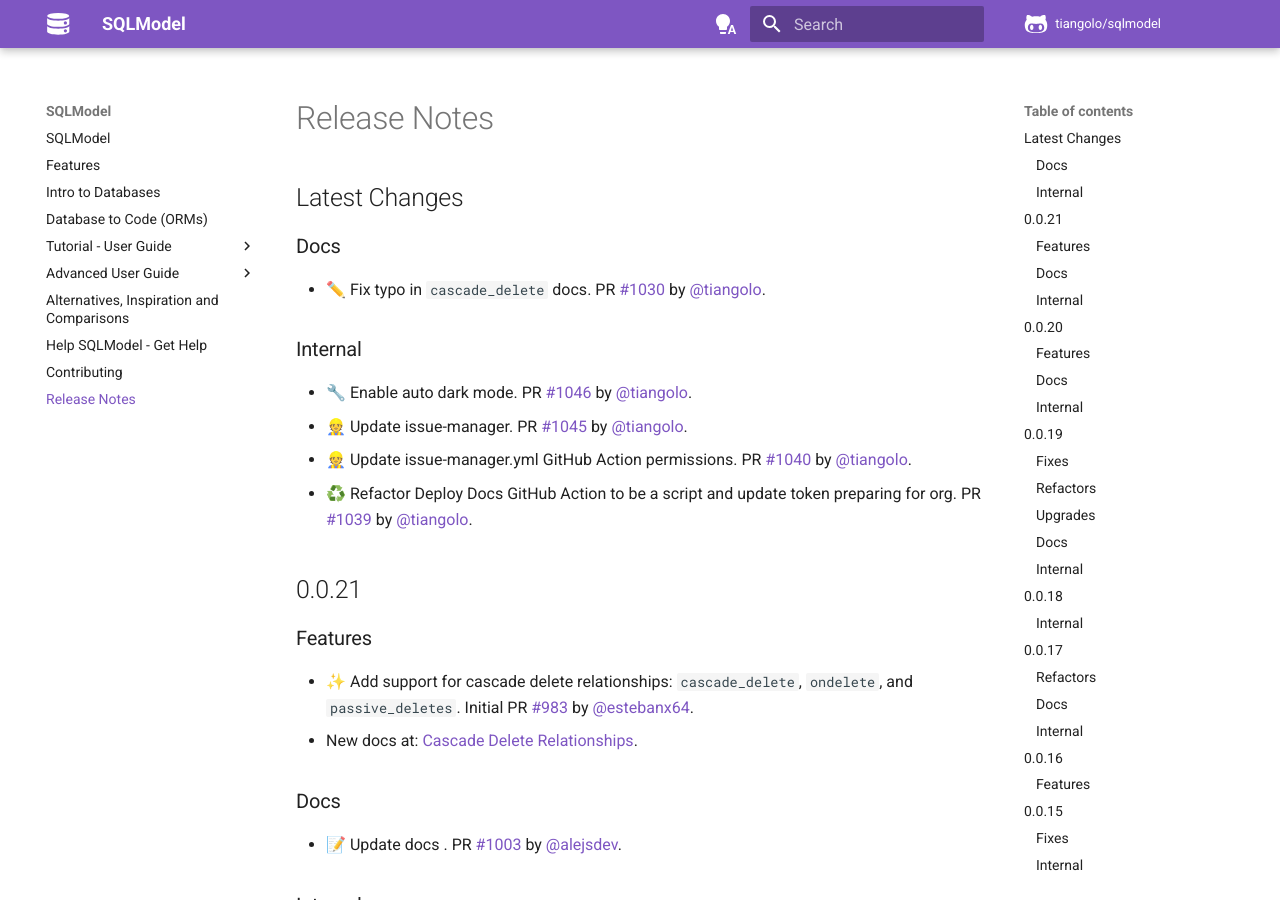
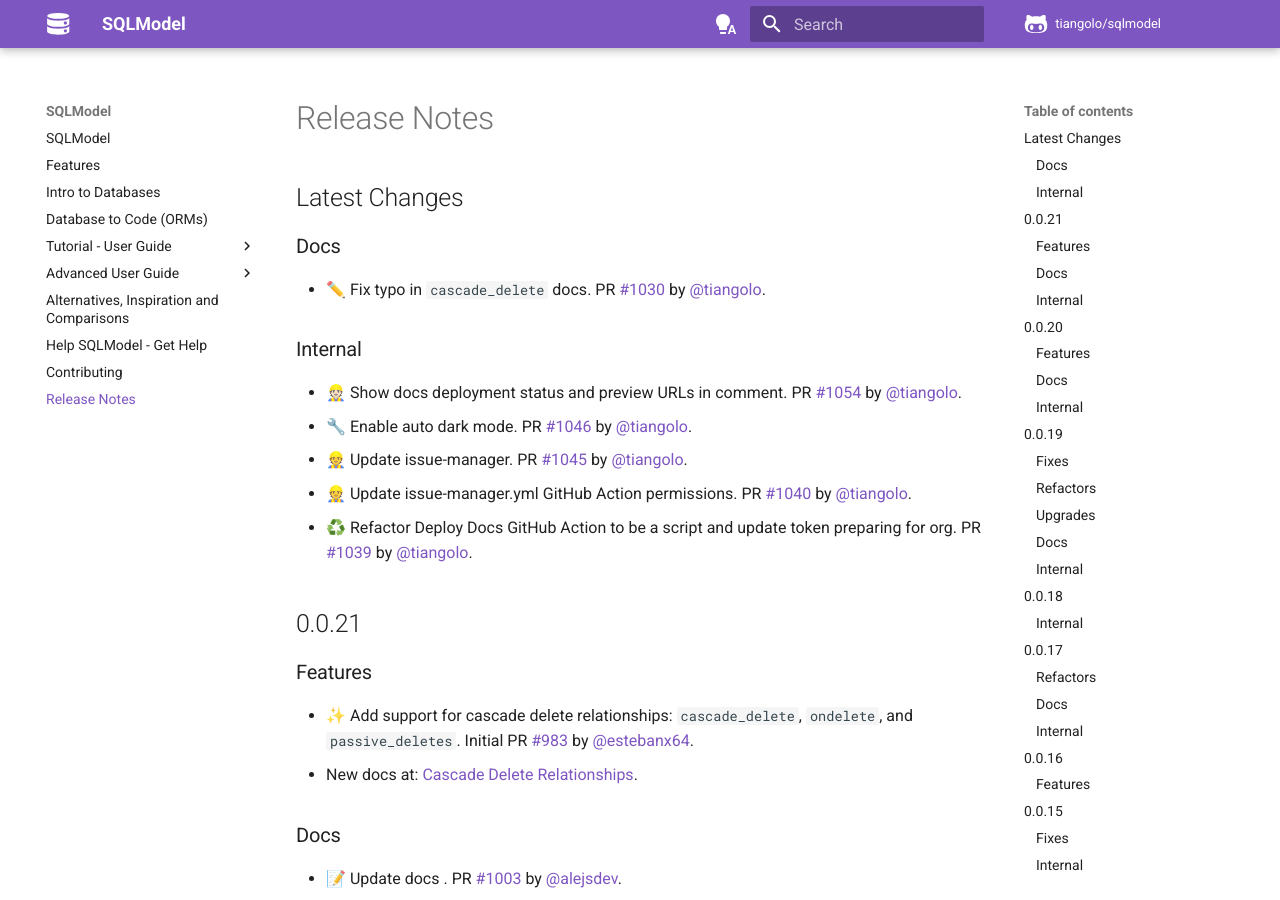
Before and after one commit to sztrakabalint/fastapi-sqlmodel, an MkDocs documentation site: the page built from docs/release-notes.md, in a window 1280 px wide and 900 px high. Built offline with MkDocs 1.6.1 and Material for MkDocs 9.7.7, drawn with Linux system fonts in a browser that asks for light colours; comment, search, counter and statistics services are not loaded.

Commit message:
📝 Update release notes

```diff
--- a/docs/release-notes.md
+++ b/docs/release-notes.md
@@ -8,6 +8,7 @@
 
 ### Internal
 
+* 👷🏻 Show docs deployment status and preview URLs in comment. PR [#1054](https://github.com/tiangolo/sqlmodel/pull/1054) by [@tiangolo](https://github.com/tiangolo).
 * 🔧 Enable auto dark mode. PR [#1046](https://github.com/tiangolo/sqlmodel/pull/1046) by [@tiangolo](https://github.com/tiangolo).
 * 👷 Update issue-manager. PR [#1045](https://github.com/tiangolo/sqlmodel/pull/1045) by [@tiangolo](https://github.com/tiangolo).
 * 👷 Update issue-manager.yml GitHub Action permissions. PR [#1040](https://github.com/tiangolo/sqlmodel/pull/1040) by [@tiangolo](https://github.com/tiangolo).
```
